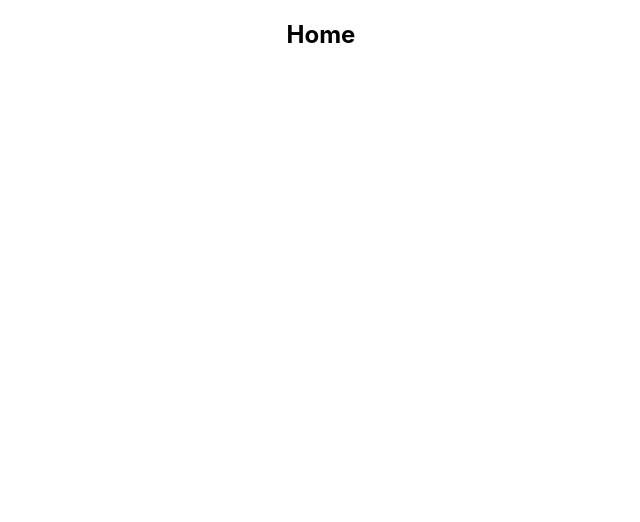
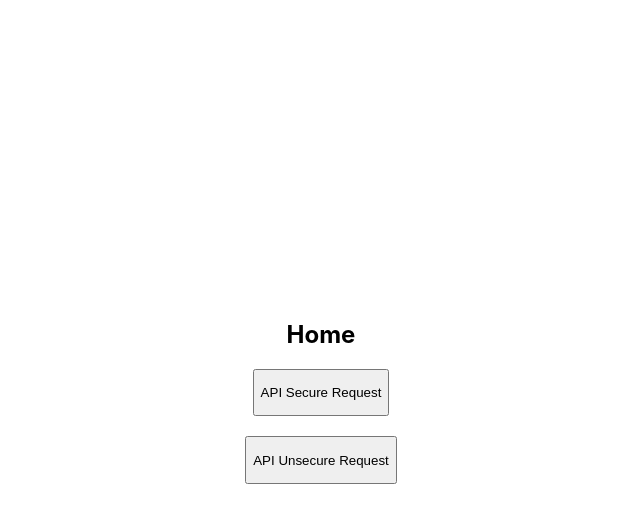
Before and after one commit to jradev/auth-api-demo, a React (Create React App) app: page /home in a window 1280 px wide. Shown: the top 522 px of the page, without its empty margins (319-959 px from the left). Built offline with nearby package versions, Linux system fonts and the light colour scheme.

Commit message:
feat: implement secure & unsecure request - api request using rapid api - api request using 7timer

```diff
--- a/package.json
+++ b/package.json
@@ -7,6 +7,7 @@
     "@testing-library/jest-dom": "^5.16.5",
     "@testing-library/react": "^13.4.0",
     "@testing-library/user-event": "^13.5.0",
+    "axios": "^1.2.3",
     "react": "^18.2.0",
     "react-cookie": "^4.1.1",
     "react-dom": "^18.2.0",
--- a/src/container/home/index.jsx
+++ b/src/container/home/index.jsx
@@ -1,10 +1,48 @@
+import axios from 'axios';
 import React from 'react';
+import { useState } from 'react';
+import { useCookies } from 'react-cookie';
 import './style.css';
 
 export default function(){
+    const [cookies, setCookie] = useCookies(['tokens']);
+
+    const [list, setList] = useState()
+
+    const secureApi = async () => {
+        let result = await axios.get('https://covid-193.p.rapidapi.com/statistics', {
+            headers: {
+                'X-RapidAPI-Key': '7b8abadademsh63e72fdab2011cap18c538jsna13106d3e58f',
+                'X-RapidAPI-Host': 'covid-193.p.rapidapi.com'
+            }
+        });
+        const { data } = result;
+
+        if(data.response) setList(JSON.stringify(data.response, null, 2))
+
+    }
+
+    const unsecureRequest = async () => {
+        let result = await axios.get('https://www.7timer.info/bin/astro.php?lon=113.2&lat=23.1&ac=0&unit=metric&output=json&tzshift=0');
+        const { data } = result
+        setList(JSON.stringify(data, null, 2))
+    }
+
     return (
-        <div >
+        <div className='home'>
             <h2>Home</h2>
+
+            <button onClick={secureApi}>
+                <p>API Secure Request</p>
+            </button>
+            <div className='space'/>
+            <button onClick={unsecureRequest}>
+                <p>API Unsecure Request</p>
+            </button>
+
+            <div className='result'>
+                <p>{list}</p>
+            </div>
         </div>
     );
 }
--- a/src/container/home/style.css
+++ b/src/container/home/style.css
@@ -1,7 +1,16 @@
-.main {
+.home {
     min-height: 100vh;
     display: flex;
     flex-direction: column;
     align-items: center;
-    justify-content: center
+    justify-content: center;
 }
+.space {
+    height: 20px;
+}
+
+.result {
+    background-color: '#1f4662';
+    color: '#fff';
+    font-size: '12px';
+}
```
Also changed, not shown: 1 other file (tests, documents, lock files or other folders).
